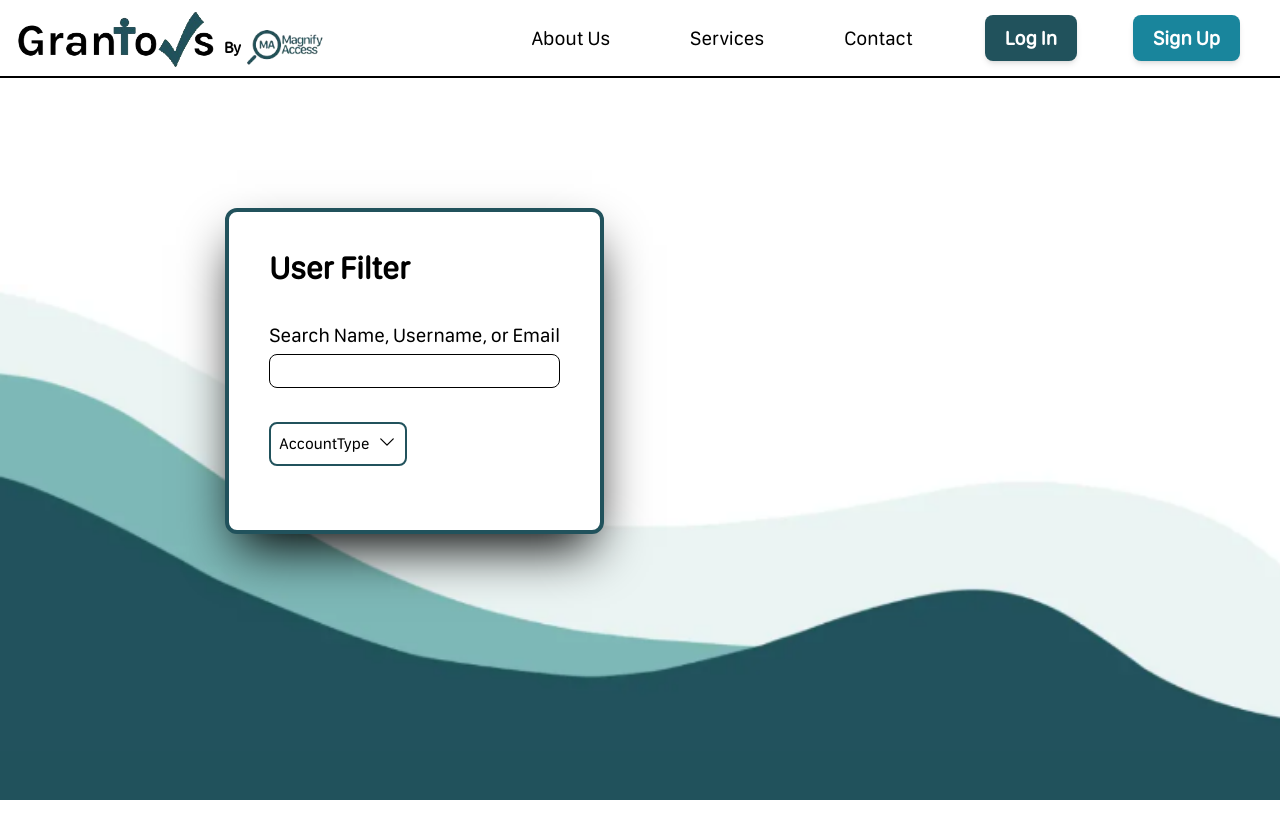
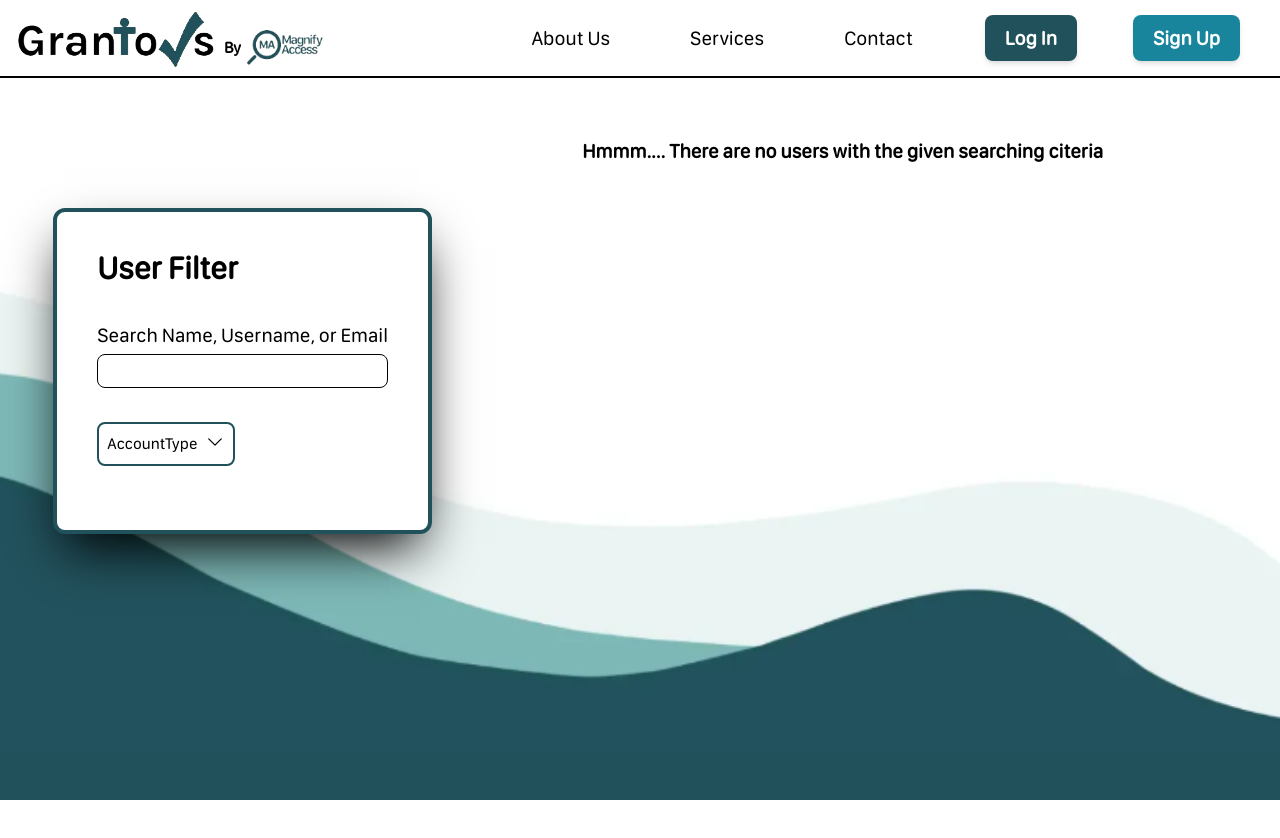
Before and after one commit to GlassesNoGlasses/c01w24-project-grantors, a React (Create React App) app in the folder frontend/: page /users in a window 1280 px wide. Shown: the top 838 px of the page. Built offline with nearby package versions, Linux system fonts and the light colour scheme.

Commit message:
added default message when no users are found

```diff
--- a/frontend/src/components/user-list/UserList/UserList.tsx
+++ b/frontend/src/components/user-list/UserList/UserList.tsx
@@ -6,7 +6,7 @@ import DropDownFilter from '../../filter/DropDownFilter';
 import { Link } from 'react-router-dom';
 
 const UserCard = ({ user } : {user: User}) => {
-    return (<div className='flex justify-between p-6 w-[60vw] items-center rounded-xl
+    return (<div className='flex justify-between p-6 w-full items-center rounded-xl
             border-4 border-primary shadow-xl shadow-black bg-white text-base'>
         <div className='flex flex-col justify-around'>
             <h2>
@@ -34,9 +34,9 @@ const UserCard = ({ user } : {user: User}) => {
 }
 
 
-const UserFilter = ({ users, setUsers }: {
+const UserFilter = ({ users, setFilteredUsers }: {
     users: User[],
-    setUsers: (grants: User[]) => void,
+    setFilteredUsers: (grants: User[]) => void,
 }) => {
     const [search, setSearch] = useState<string>("");
     const [ userType, setUserType ] = useState<UserTypes | undefined>(undefined);
@@ -44,7 +44,7 @@ const UserFilter = ({ users, setUsers }: {
     const userTypeDropDownOptions = Object.values(UserTypes);
 
     useEffect(() => {
-        setUsers(users.filter(user => {
+        setFilteredUsers(users.filter(user => {
             if (search !== "" && !user.email?.toLowerCase().includes(search.toLowerCase()))
                 return false;
             if (search !== "" && !user.username?.toLowerCase().includes(search.toLowerCase()))
@@ -110,12 +110,14 @@ const UserList = () => {
   return (
     <div className='pt-24 px-10 flex justify-around'>
         <div className='pt-28'>
-            <UserFilter users={users} setUsers={setFilteredUsers}/>
+            <UserFilter users={users} setFilteredUsers={setFilteredUsers}/>
         </div>
 
-        <div className='flex flex-col gap-6 h-[95vh] overflow-scroll p-10'>
-            {filteredUsers.map((user, index) => {
-            return <UserCard user={user} key={index}/>
+        <div className='flex flex-col gap-6 h-[95vh] w-[60vw] overflow-scroll p-10'>
+            {filteredUsers.length === 0 ?
+            <div className='text-center font-bold text-base'>Hmmm.... There are no users with the given searching citeria</div>
+            :filteredUsers.map((user, index) => {
+                return <UserCard user={user} key={index}/>
             })}
         </div>
 
```
